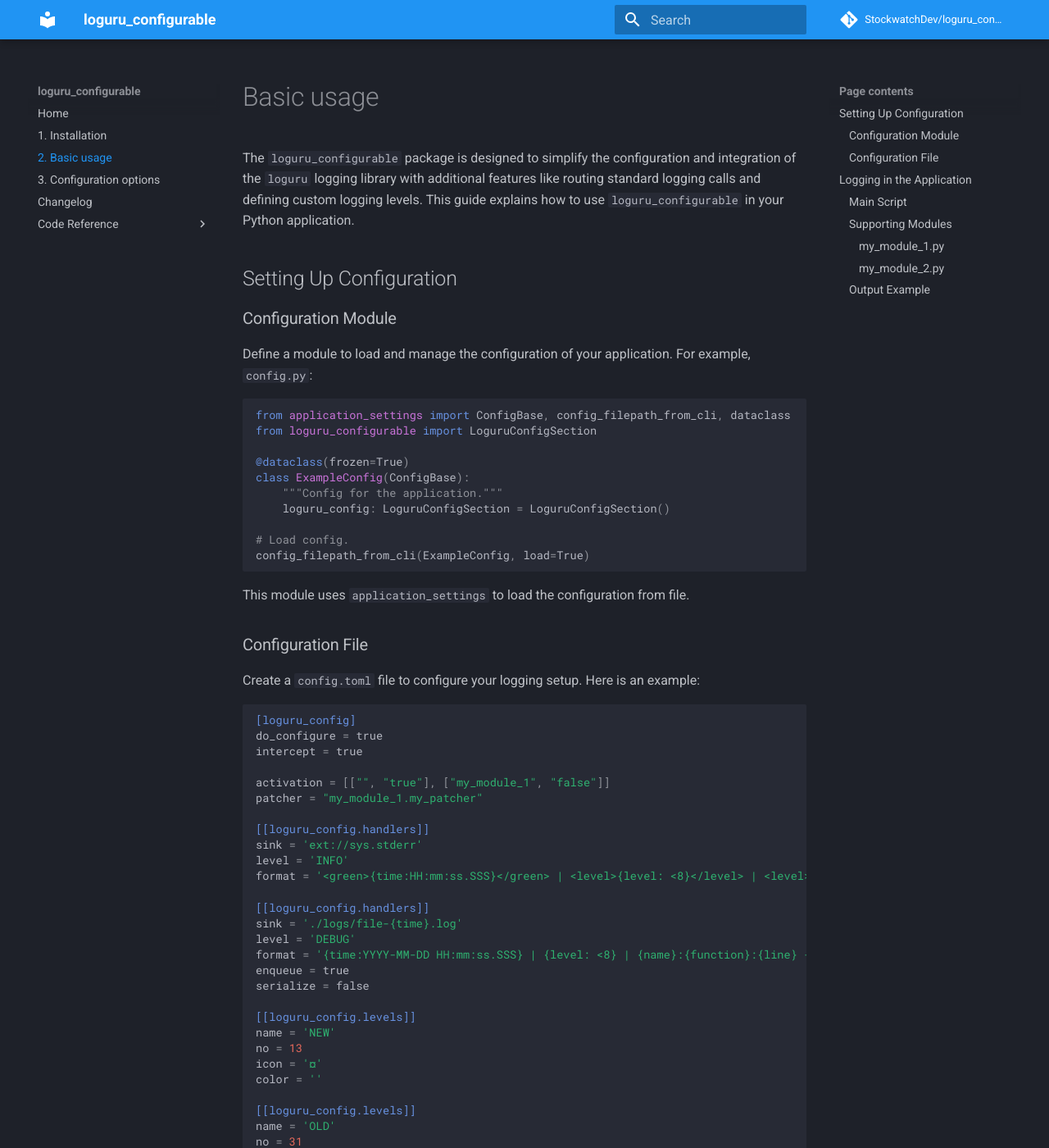
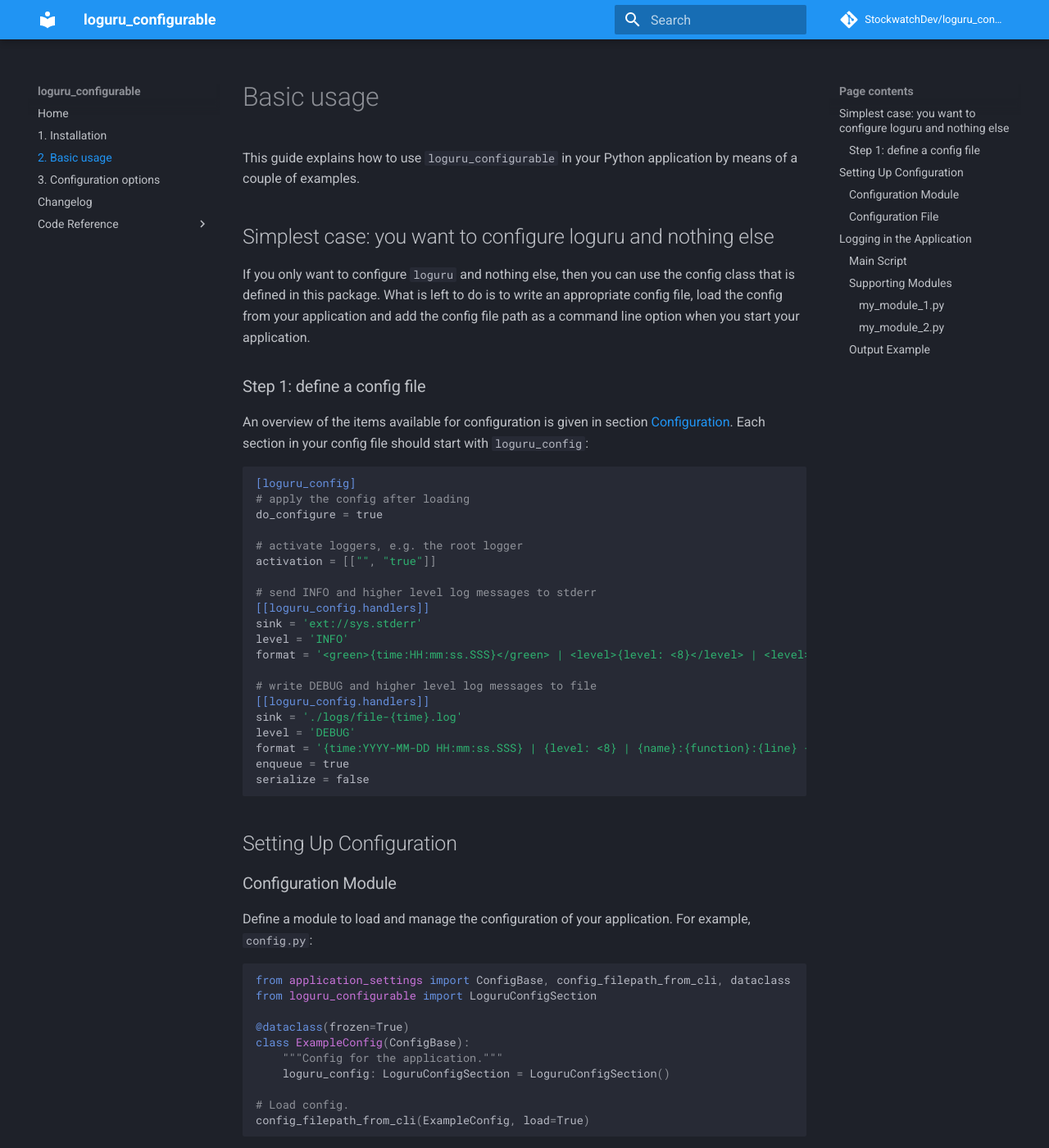
Before and after one commit to StockwatchDev/loguru_configurable, an MkDocs documentation site: the page built from docs/docs/2-Basic_usage.md, in a window 1280 px wide and 1400 px high. Shown: the whole window at 82% size. Built offline with MkDocs 1.6.1 and Material for MkDocs 9.7.7, drawn with Linux system fonts in a browser that asks for light colours; comment, search, counter and statistics services are not loaded.

Commit message:
WIP: update docs

````diff
--- a/docs/docs/2-Basic_usage.md
+++ b/docs/docs/2-Basic_usage.md
@@ -1,12 +1,44 @@
 # Basic usage #
 
-The `loguru_configurable` package is designed to simplify the configuration and integration of the `loguru` logging
-library with additional features like routing standard logging calls and defining custom logging levels. This guide
-explains how to use `loguru_configurable` in your Python application.
+This guide explains how to use `loguru_configurable` in your Python application by means of a couple of examples.
 
-## Setting Up Configuration
+## Simplest case: you want to configure loguru and nothing else ##
 
-### Configuration Module
+If you only want to configure `loguru` and nothing else, then you can use the config class that is defined in this
+package. What is left to do is to write an appropriate config file, load the config from your application and add the
+config file path as a command line option when you start your application.
+
+### Step 1: define a config file ###
+
+An overview of the items available for configuration is given in section [Configuration](3-Configuration.md). Each
+section in your config file should start with `loguru_config`:
+
+```toml
+[loguru_config]
+# apply the config after loading
+do_configure = true
+
+# activate loggers, e.g. the root logger
+activation = [["", "true"]]
+
+# send INFO and higher level log messages to stderr
+[[loguru_config.handlers]]
+sink = 'ext://sys.stderr'
+level = 'INFO'
+format = '<green>{time:HH:mm:ss.SSS}</green> | <level>{level: <8}</level> | <level>{message}</level>'
+
+# write DEBUG and higher level log messages to file
+[[loguru_config.handlers]]
+sink = './logs/file-{time}.log'
+level = 'DEBUG'
+format = '{time:YYYY-MM-DD HH:mm:ss.SSS} | {level: <8} | {name}:{function}:{line} - {message}'
+enqueue = true
+serialize = false
+```
+
+## Setting Up Configuration ###
+
+### Configuration Module ###
 
 Define a module to load and manage the configuration of your application. For example, `config.py`:
 
@@ -25,7 +57,7 @@ config_filepath_from_cli(ExampleConfig, load=True)
 
 This module uses `application_settings` to load the configuration from file.
 
-### Configuration File
+### Configuration File ###
 
 Create a `config.toml` file to configure your logging setup. Here is an example:
 
@@ -70,9 +102,9 @@ This file defines:
 - Extra context information.
 - Interception of standard logging calls.
 
-## Logging in the Application
+## Logging in the Application ###
 
-### Main Script
+### Main Script ###
 
 Here's a main script (`__main__.py`) to demonstrate the logging behavior:
 
@@ -100,9 +132,9 @@ if __name__ == "__main__":
     sys.exit(main())
 ```
 
-### Supporting Modules
+### Supporting Modules ###
 
-#### `my_module_1.py`
+#### `my_module_1.py` ####
 
 ```python
 import datetime
@@ -119,7 +151,7 @@ def do_logging() -> None:
     logging.warning("This is a warning, sent to the standard logger")
 ```
 
-#### `my_module_2.py`
+#### `my_module_2.py` ####
 
 ```python
 import loguru
@@ -133,7 +165,7 @@ def do_logging_with_bind(level: str, context: str = "default") -> None:
     loguru.logger.bind(context=context).log(level, "This is a log message with bind")
 ```
 
-### Output Example
+### Output Example ###
 
 Depending on your `config.toml` settings, you will see:
 
````
Also changed, not shown: docs/docs/1-Installation.md (+13 -3 lines), docs/docs/3-Configuration.md (+18 -12 lines), README.md.
